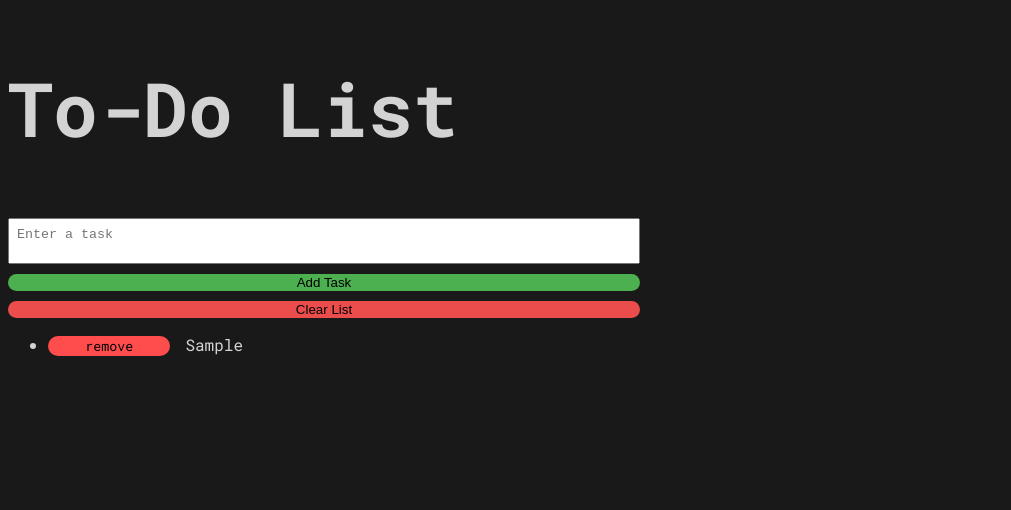
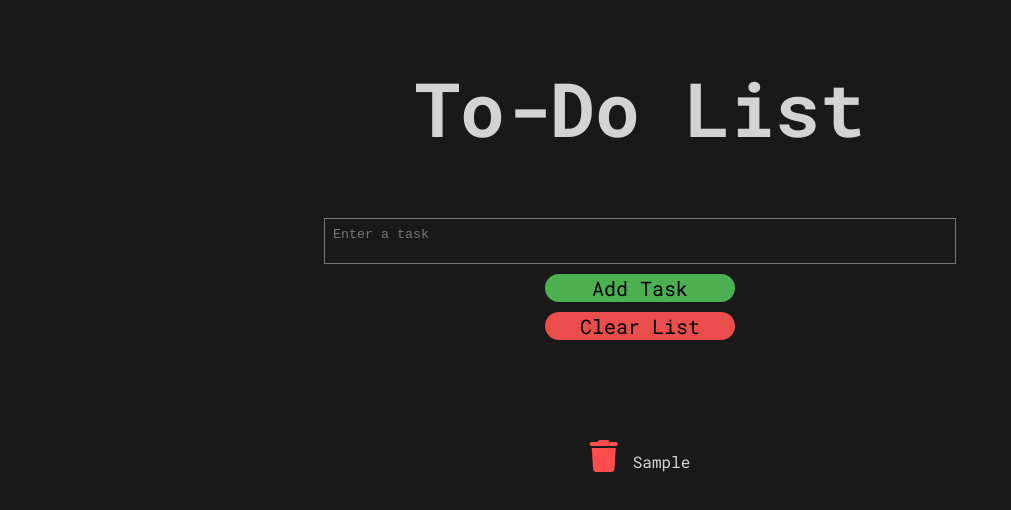
Before and after one commit to AlimMak/To-Do-list, a plain HTML site: page index.html in a window 1280 px wide. Both pictures are taken after typing "Sample" into the empty fields and a click on the button "Add Task". Shown: the whole page, without its empty margins (0-1011 px from the left). Drawn offline with Linux system fonts and the light colour scheme.

Commit message:
did further work on the frontend

```diff
--- a/index.html
+++ b/index.html
@@ -5,6 +5,7 @@
     <meta name="viewport" content="width=device-width, initial-scale=1.0">
     <link rel="stylesheet" href="styles.css">
     <link href="https://fonts.googleapis.com/css2?family=Outfit:wght@100..900&family=Roboto+Mono:ital,wght@0,100..700;1,100..700&display=swap" rel="stylesheet">
+    <script src="https://kit.fontawesome.com/ff5b01408f.js" crossorigin="anonymous"></script>
     <title id="title">To-Do-List</title>
 </head>
 <!-- <body> -->
--- a/script.js
+++ b/script.js
@@ -1,9 +1,3 @@
-
-
-
-
-
-
 console.log("Script loaded....")
 const addTask = document.getElementById("addTaskButton");
 const clearArray = document.getElementById("clearListButton");
@@ -28,9 +22,10 @@ function createList(arg) {
     const taskSpan = document.createElement("span");
     taskSpan.textContent = arg[i];
 
-    const deleteIt = document.createElement("button");
-    deleteIt.classList.add("removeToDo");
-    deleteIt.textContent = "remove";
+    const deleteIt = document.createElement("i");
+    deleteIt.className = ("removeToDo fa-solid fa-trash fa-2x");
+   // deleteIt.classList.add("removeToDo");
+    //deleteIt.textContent = "remove";
     deleteIt.addEventListener("click", removeToDo);
 
     listItem.appendChild(deleteIt);
--- a/styles.css
+++ b/styles.css
@@ -4,8 +4,13 @@
     color: rgb(255, 255, 255, 0.81);
     background-color: rgb(25, 25, 25);
     font-family: "Roboto Mono";
-    align-items: flex-start;
+    align-items: center;
     gap: 10px
+}
+
+ul{
+    list-style-type: none;
+    align-items: center;
 }
 
 h1 {
@@ -21,8 +26,6 @@ input{
     text-align: center;
     resize: both;
     overflow: auto;
-
-
 }
 button{
     border-radius: 15px;
@@ -38,12 +41,15 @@ button{
     padding: 8px;
     box-sizing: border-box;
     max-height: 500px;
+    background-color: rgb(25, 25, 25);
+    color: rgb(255, 255, 255, 0.81);
 }
 
 .taskClass{
     color: rgb(255, 255, 255, 0.81);
     background-color: rgb(25, 25, 25);
     font-family: "Roboto Mono";
+
 }
 
 body{
@@ -54,15 +60,20 @@ body{
 
 .removeToDo {
     align-items: baseline;
-    width: 10%;
-    font-family: "Roboto Mono";
-    background-color: rgb(255, 77, 77);
+    width: auto;
+    border: none;
+}
+
+.fa-trash{
+    color: rgb(255, 77, 77);
+    height: 50px;
     margin-right: 15px;
-    border: none;
-  }
+}
+
+
 
 .removeToDo:hover{
-    background-color: rgb(235, 105, 105);
+    color: rgb(235, 105, 105);
     transition: 0.8s;
     cursor: pointer;
 }
@@ -70,6 +81,9 @@ body{
 #addTaskButton {
     background-color: rgb(76, 175, 80);
     border: none;
+    font-size: 20px;
+    width: 15%;
+    font-family: "Roboto Mono";
 }
 
 #addTaskButton:hover{
@@ -82,6 +96,9 @@ body{
     background-color: rgb(235, 77, 77);
     transition: 0.8s;
     border:none;
+    font-size: 20px;
+    width: 15%;
+    font-family: "Roboto Mono";
 }
 
 #clearListButton:hover{
@@ -89,3 +106,16 @@ body{
     transition: 0.8s;
     cursor: pointer;
 }
+
+#taskList{
+    background-color: rgb(25, 25, 25);
+}
+
+.taskClass #taskList {
+    display: flex;
+    padding: 0;
+    margin: 0;
+    margin-top: 100px;
+    flex-direction: column;
+
+}
```
